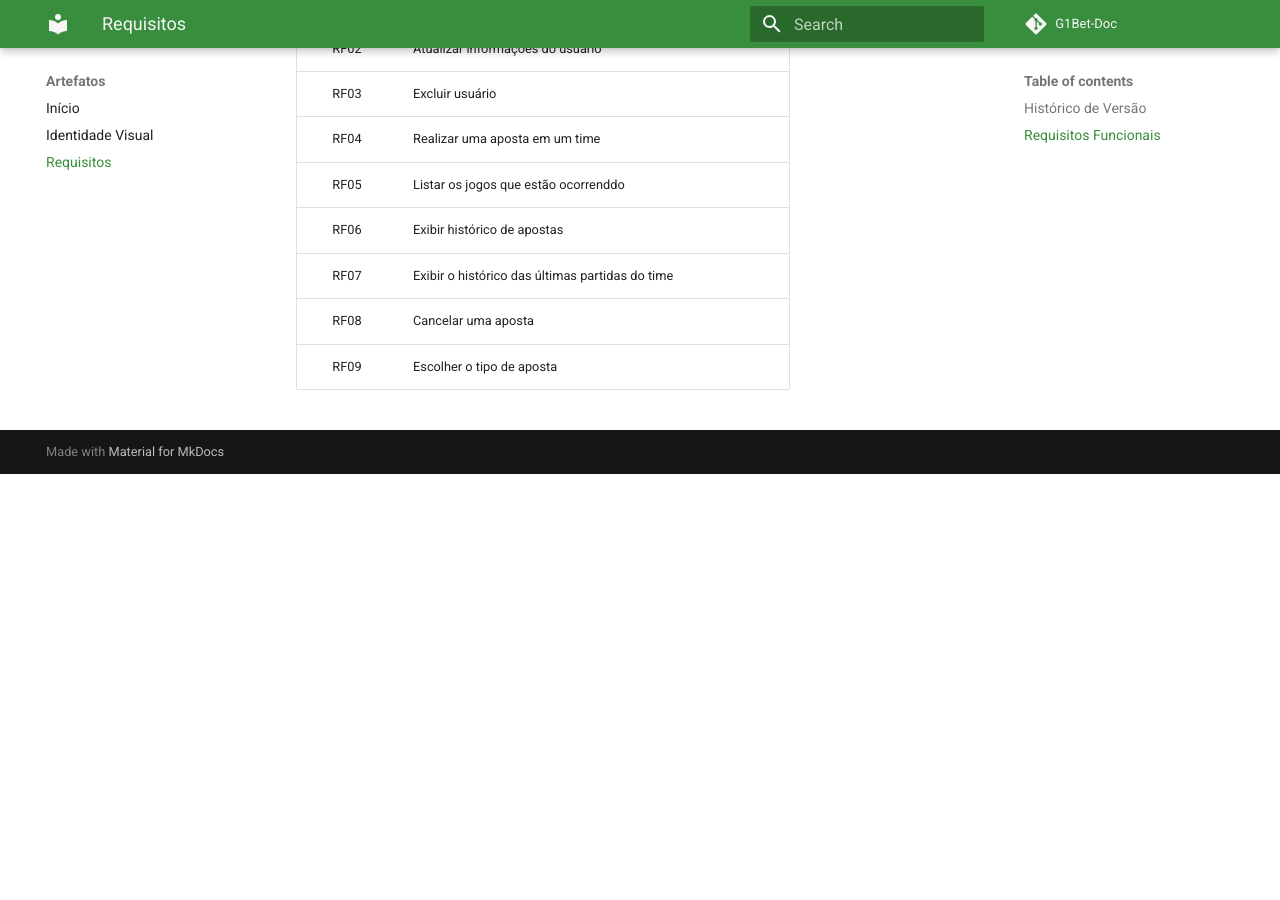
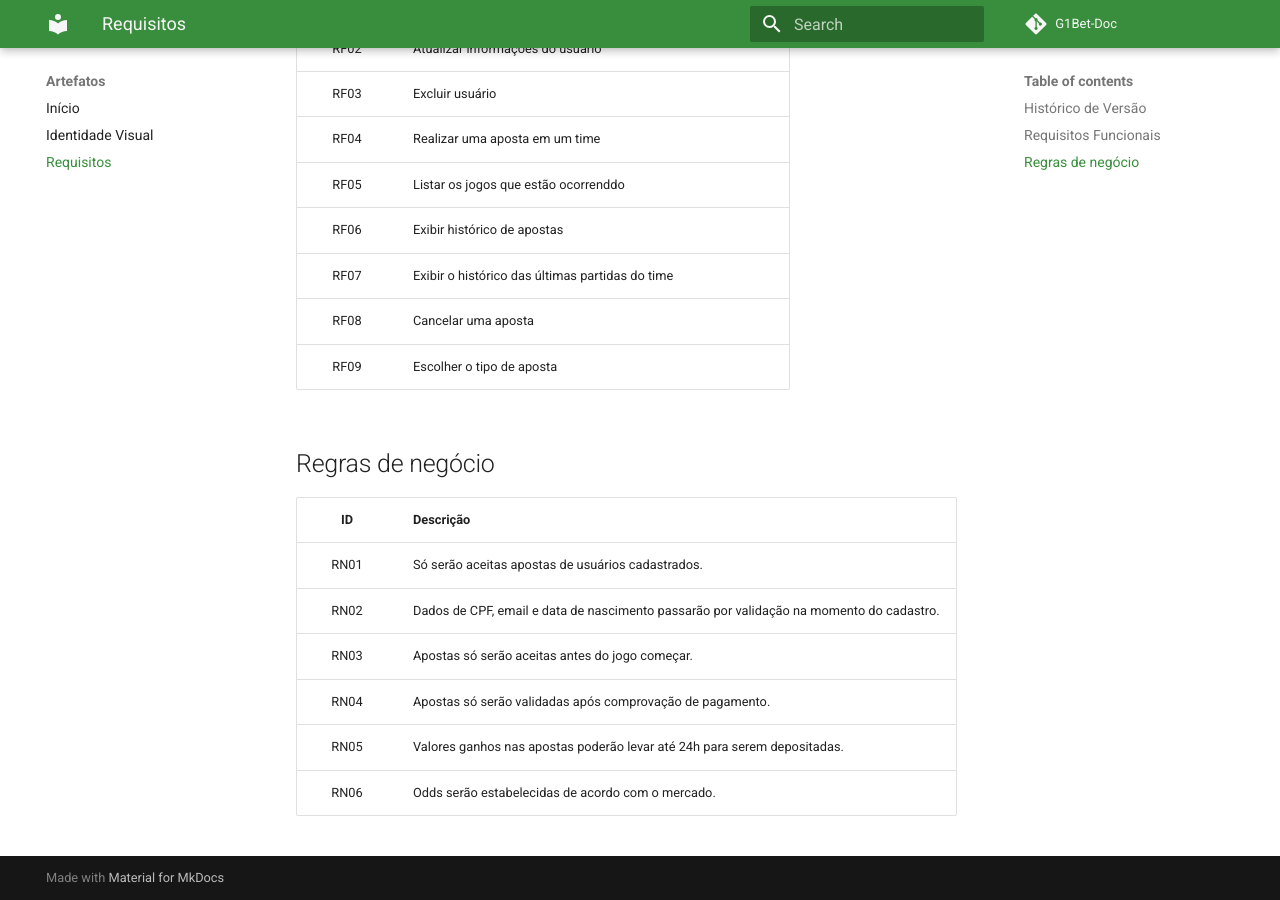
Before and after one commit to PI-DH-Grupo01/G1Bet-Doc, an MkDocs documentation site: the page built from docs/artefatos/requisitos.md, in a window 1280 px wide and 900 px high, scrolled down 563 px. Built offline with MkDocs 1.6.1 and Material for MkDocs 9.7.7, drawn with Linux system fonts in a browser that asks for light colours; comment, search, counter and statistics services are not loaded; before the commit the page ends 1037 px from its top, so only the background shows below that.

Commit message:
Update requisitos.md
Adição regras de negócio.

```diff
--- a/docs/artefatos/requisitos.md
+++ b/docs/artefatos/requisitos.md
@@ -19,3 +19,14 @@
 | RF07  | Exibir o histórico das últimas partidas do time |            |
 | RF08  | Cancelar uma aposta                             |            |
 | RF09  | Escolher o tipo de aposta                       |            |
+
+## Regras de negócio
+
+|  ID   | Descrição                                             |
+| :---: | :---------------------------------------------------- |
+| RN01  | Só serão aceitas apostas de usuários cadastrados.     |
+| RN02  | Dados de CPF, email e data de nascimento passarão por validação na momento do cadastro. |
+| RN03  | Apostas só serão aceitas antes do jogo começar.       |
+| RN04  | Apostas só serão validadas após comprovação de pagamento.                               |
+| RN05  | Valores ganhos nas apostas poderão levar até 24h para serem depositadas.                |
+| RN06  | Odds serão estabelecidas de acordo com o mercado.     |
```
